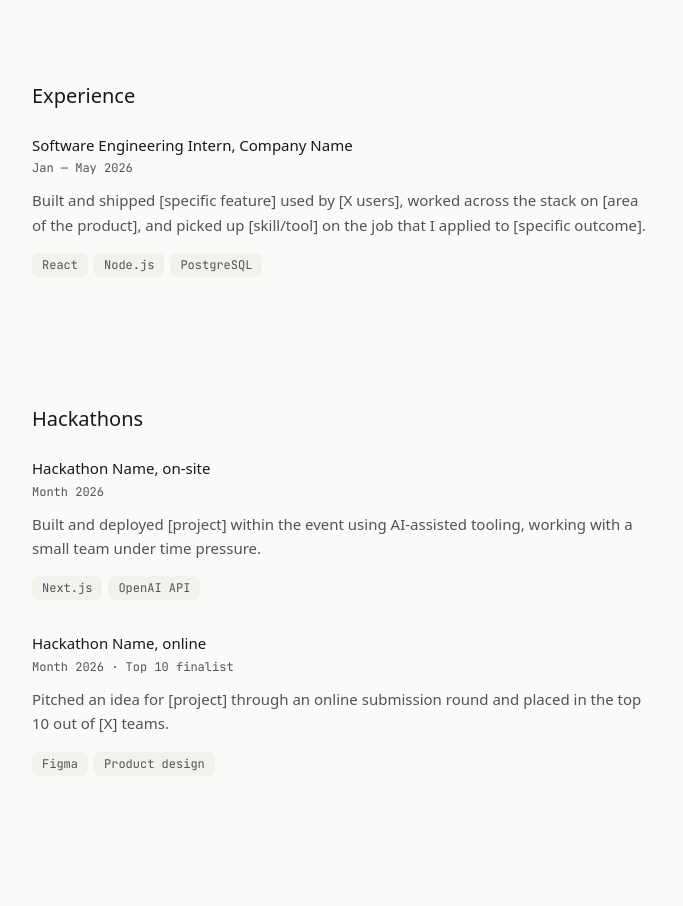
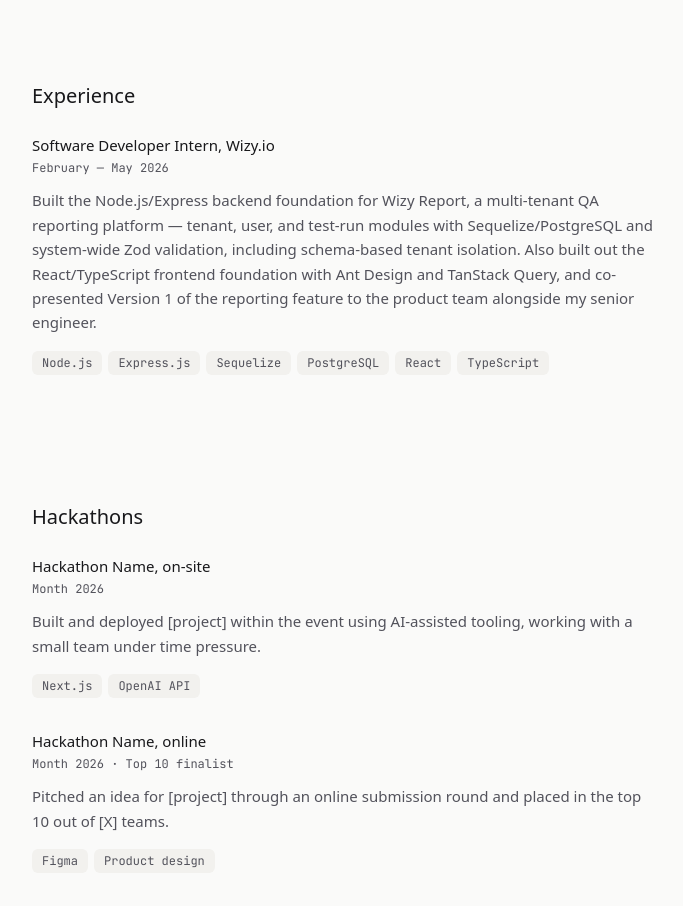
Before and after one commit to hukobumashuu/my-portfolio, a Next.js app: page / in a window 1280 px wide. Shown: the part 1220-2126 px from the top of the page, without its empty margins (406-1089 px from the left). Built offline with nearby package versions, Linux system fonts and the light colour scheme.

Commit message:
feat: add internship in the experience section

```diff
--- a/src/components/Experience.tsx
+++ b/src/components/Experience.tsx
@@ -6,18 +6,29 @@ export function Experience() {
       <h2 className="mb-6 text-xl font-medium text-ink">Experience</h2>
 
       <p className="mb-1 text-[15px] font-medium text-ink">
-        Software Engineering Intern, Company Name
+        Software Developer Intern, Wizy.io
       </p>
       <p className="mb-3 font-mono text-xs text-ink-secondary">
-        Jan — May 2026
+        February — May 2026
       </p>
       <p className="mb-4 text-[15px] leading-relaxed text-ink-secondary">
-        Built and shipped [specific feature] used by [X users], worked
-        across the stack on [area of the product], and picked up
-        [skill/tool] on the job that I applied to [specific outcome].
+        Built the Node.js/Express backend foundation for Wizy Report, a
+        multi-tenant QA reporting platform — tenant, user, and test-run modules
+        with Sequelize/PostgreSQL and system-wide Zod validation, including
+        schema-based tenant isolation. Also built out the React/TypeScript
+        frontend foundation with Ant Design and TanStack Query, and co-presented
+        Version 1 of the reporting feature to the product team alongside my
+        senior engineer.
       </p>
       <div className="flex flex-wrap gap-1.5">
-        {["React", "Node.js", "PostgreSQL"].map((tech) => (
+        {[
+          "Node.js",
+          "Express.js",
+          "Sequelize",
+          "PostgreSQL",
+          "React",
+          "TypeScript",
+        ].map((tech) => (
           <Badge key={tech}>{tech}</Badge>
         ))}
       </div>
```
